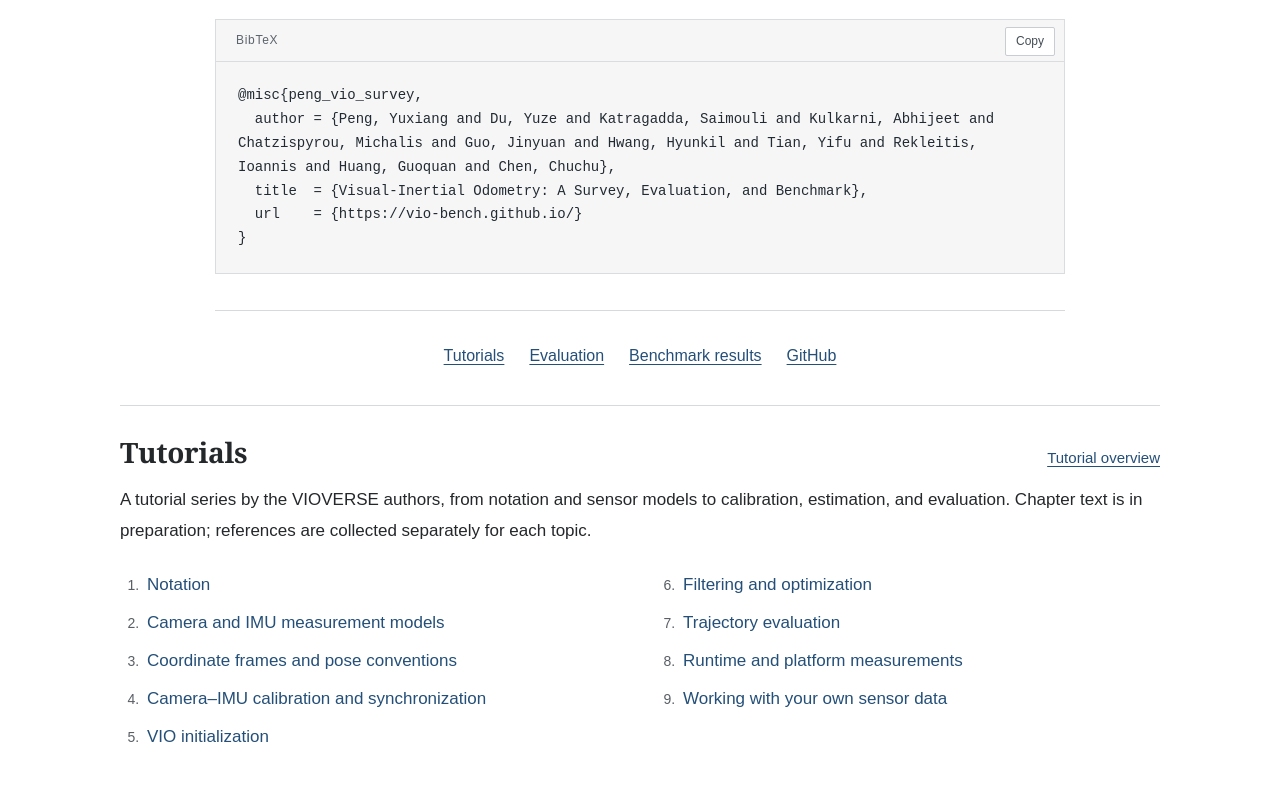
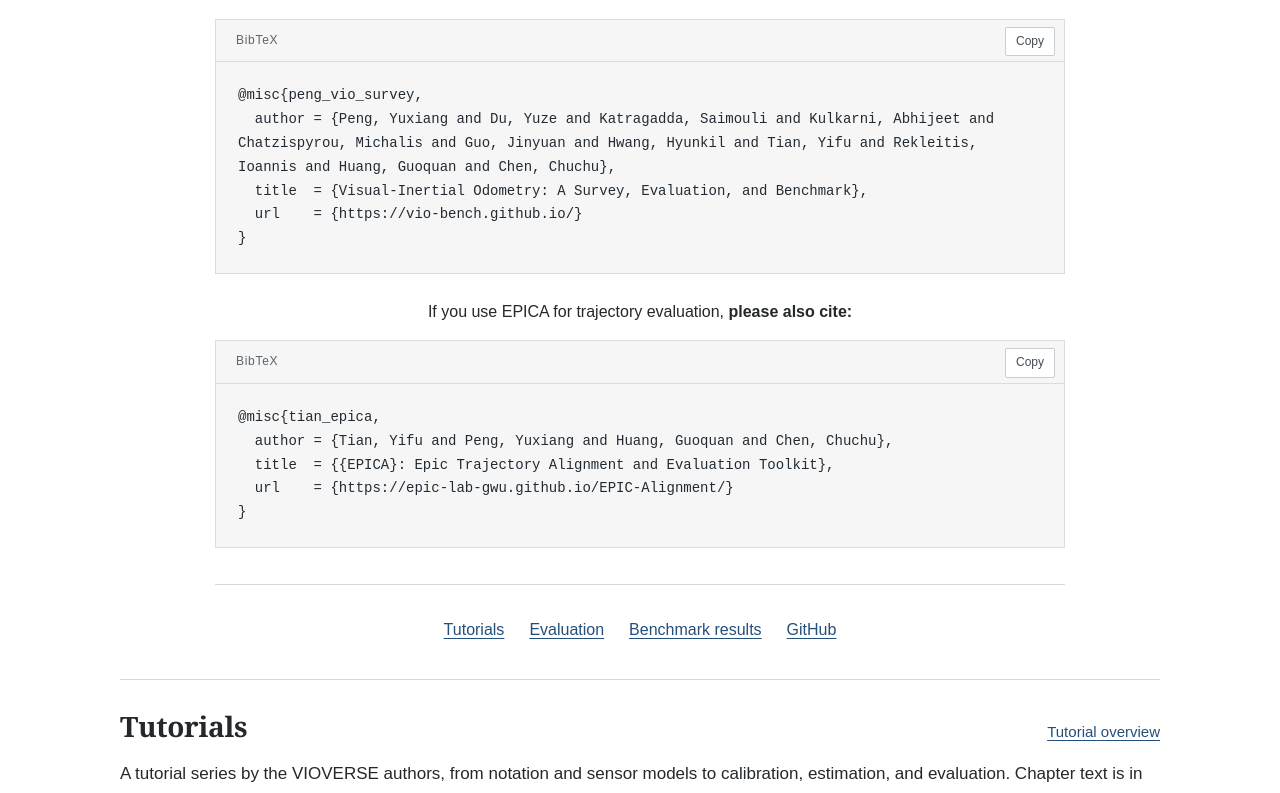
Before and after one commit to vio-bench/vio-bench.github.io, a Next.js app: page / in a window 1280 px wide. Shown: the part 635-1428 px from the top of the page. Built offline with nearby package versions, Linux system fonts and the light colour scheme.

Commit message:
Add EPICA software citation with confirmed author order

```diff
--- a/app/academic.css
+++ b/app/academic.css
@@ -187,6 +187,7 @@ table caption { text-align: left; padding: 0 0 12px; font-size: 15px; color: var
 .project-citation p { font-size: 16px; line-height: 1.7; margin: 0; }
 .project-citation .code-block { text-align: left; margin-top: 15px; }
 .project-citation pre { white-space: pre-wrap; overflow-wrap: anywhere; }
+.project-citation .epica-citation { margin-top: 24px; }
 .project-abstract { max-width: 850px; margin-inline: auto; font-size: 18px; line-height: 1.8; }
 .project-links { display: flex; flex-wrap: wrap; gap: 8px 25px; font-size: 16px; }
 .project-heading .project-links { justify-content: center; margin-top: 24px; }
--- a/components/project-citation.tsx
+++ b/components/project-citation.tsx
@@ -3,7 +3,7 @@ import { CodeBlock } from "@/components/code-block";
 
 export function ProjectCitation() {
   return (
-    <section className="project-citation" aria-label="Cite VIOVERSE">
+    <section className="project-citation" aria-label="Cite VIOVERSE and EPICA">
       <p>
         If you use VIOVERSE in your research, <strong>please cite:</strong>
       </p>
@@ -12,6 +12,16 @@ export function ProjectCitation() {
         code={citation.bibtex}
         copyLabel="Copy BibTeX citation"
       />
+      <div className="epica-citation">
+        <p>
+          If you use EPICA for trajectory evaluation, <strong>please also cite:</strong>
+        </p>
+        <CodeBlock
+          label="BibTeX"
+          code={citation.epica.bibtex}
+          copyLabel="Copy EPICA BibTeX citation"
+        />
+      </div>
     </section>
   );
 }
--- a/data/project-citation.json
+++ b/data/project-citation.json
@@ -10,5 +10,21 @@
       "DOI",
       "venue"
     ]
+  },
+  "epica": {
+    "title": "EPICA: Epic Trajectory Alignment and Evaluation Toolkit",
+    "bibtex": "@misc{tian_epica,\n  author = {Tian, Yifu and Peng, Yuxiang and Huang, Guoquan and Chen, Chuchu},\n  title  = {{EPICA}: Epic Trajectory Alignment and Evaluation Toolkit},\n  url    = {https://epic-lab-gwu.github.io/EPIC-Alignment/}\n}",
+    "source": {
+      "titleSource": "https://pypi.org/project/epica/",
+      "projectUrl": "https://epic-lab-gwu.github.io/EPIC-Alignment/",
+      "authors": "Author order confirmed by the project owner.",
+      "checkedOn": "2026-09-07",
+      "unverifiedFields": [
+        "year",
+        "arXiv identifier",
+        "DOI",
+        "venue"
+      ]
+    }
   }
 }
```
Also changed, not shown: 1 other file (tests, documents, lock files or other folders).
